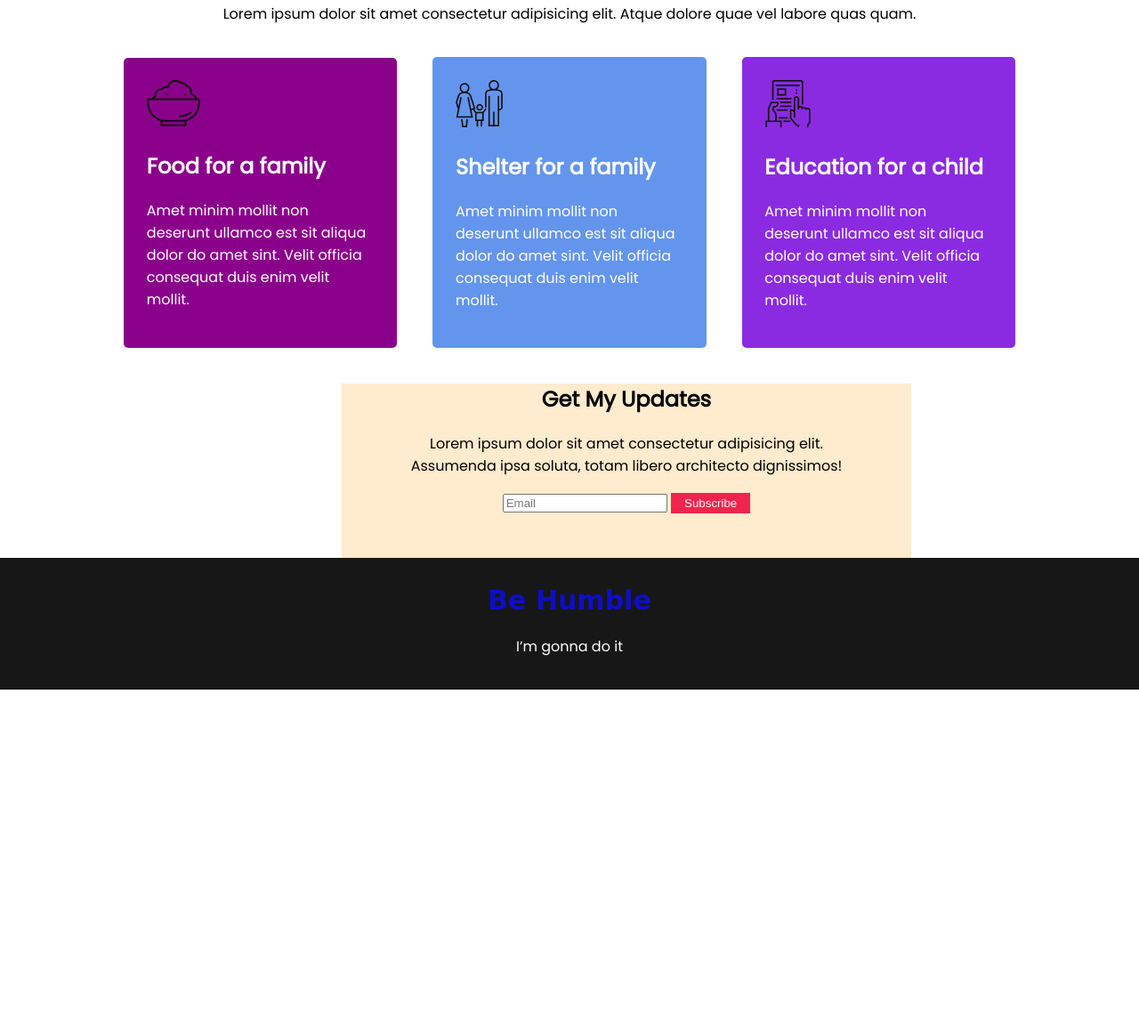
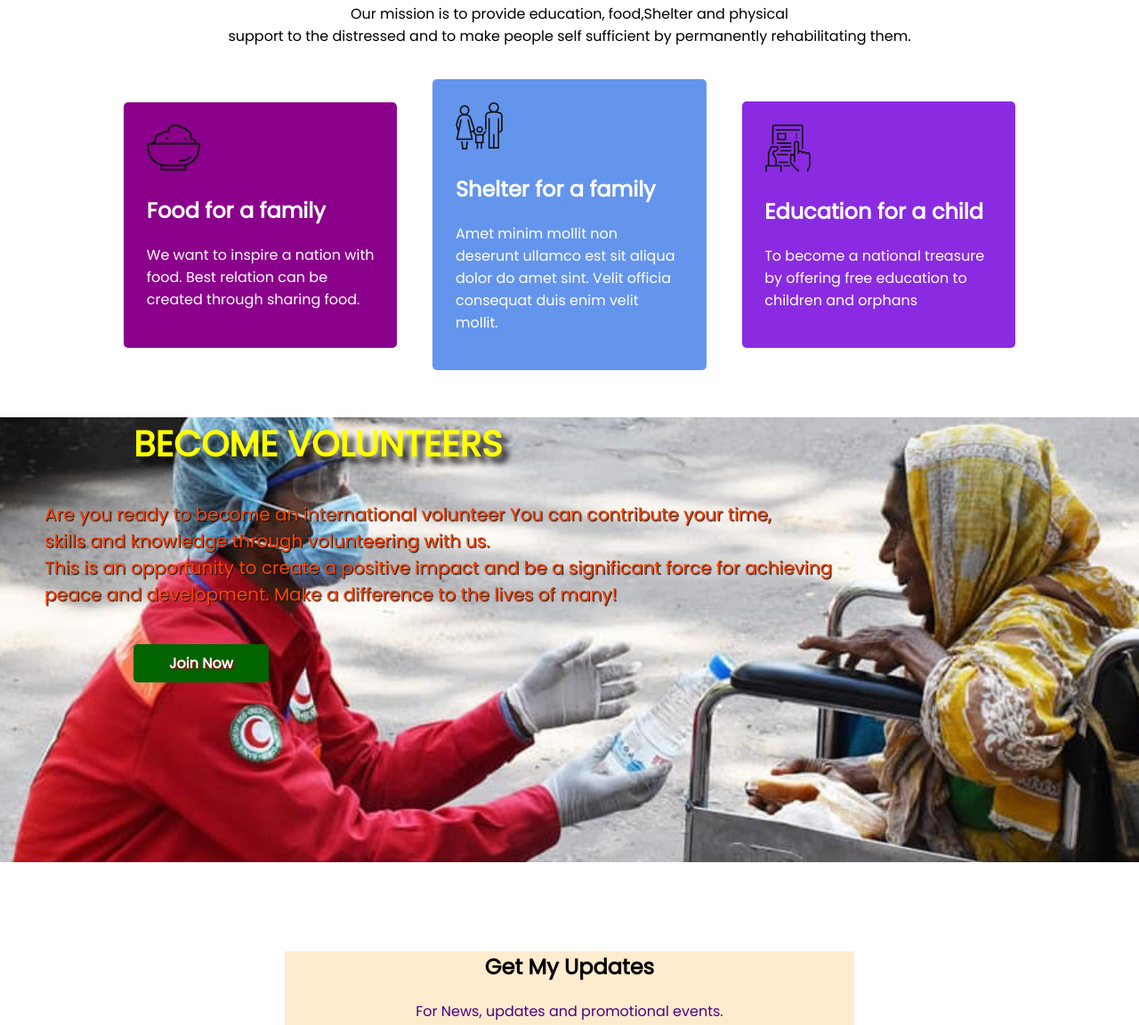
Before and after one commit to tonmay-26/donate-project, a plain HTML site: page index.html in a window 1280 px wide. Shown: the part 1241-2393 px from the top of the page at 89% size. Before the commit the page ends 2016 px from the top, so only its background shows below. Drawn offline with Linux system fonts and the light colour scheme; a web font is replaced by a local one.

Commit message:
test file

```diff
--- a/index.html
+++ b/index.html
@@ -18,7 +18,7 @@
 
             <h1 class="help-title">Let’s Help Those Who Are
                 More In Need</h1>
-                <p id="discribe">Lorem ipsum dolor sit amet consectetur adipisicing elit. Eligendi tempora asperiores magnam maiores amet praesentium,<br> maxime consectetur dignissimos molestiae dolores sunt corrupti laborum modi dolorum exercitationem pariatur ex. Dolorum, magnam!</p>
+                <p id="discribe">Our vision is to spread humanity, kindness and bring social justice.<br> We believe that good brings only more good and<br> everyone deserves to live in a peaceful environment.</p>
                 <a class="help" href="">Donet Now</a>
 
     </section>
@@ -59,17 +59,14 @@
     </div>
     <section class="story">
       <h1 id="font">Our Donate Plan</h1>
-        <p id="">Lorem ipsum dolor sit amet consectetur adipisicing elit. Atque dolore quae vel labore quas quam.</p>
+        <p id="">Our mission is to provide education, food,Shelter and physical<br> support to the distressed and to make people self sufficient by permanently rehabilitating them.</p>
      </section>
         <section>
         <div class="flexible-container">
             <div class="help-food">
                 <img src="./food.png" alt="">
                 <h2>Food for a family</h2>
-                <p>Amet minim mollit non deserunt
-                    ullamco est sit aliqua dolor do amet
-                    sint. Velit officia consequat duis enim
-                    velit mollit.</p>
+                <p>We want to inspire a nation with food. Best relation can be created through sharing food.</p>
                 </div>
                 <div class="help-family">
                     <img src="./shelter.png" alt="">
@@ -82,17 +79,22 @@
                 <div class="help-education">
                     <img src="./Frame-1.png" alt="">
                     <h2>Education for a child</h2>
-                    <p>Amet minim mollit non deserunt
-                        ullamco est sit aliqua dolor do amet
-                        sint. Velit officia consequat duis enim
-                        velit mollit.</p>
+                    <p>To become a national treasure by offering free education to children and orphans</p>
                 </div>
                 </div>
+    </section>
+    <section class="volunteer">
+        <div>
+            <h1 id="edit-volunteer">BECOME VOLUNTEERS</h1>
+            <p id="edit-volunteer-2">Are you ready to become an international volunteer You can contribute your time, <br>skills and knowledge through volunteering with us.<br> This is an opportunity to create a positive impact and be a significant force for achieving <br> peace and development. Make a difference to the lives of many!</p>
+            <a class="joining" href="">Join Now</a>
+        </div>
+
     </section>
     <section class="update-box">
     <div >
         <h1>Get My Updates</h1>
-        <p>Lorem ipsum dolor sit amet consectetur adipisicing elit.<br> Assumenda ipsa soluta, totam libero architecto dignissimos!</p>
+        <p id="events">For News, updates and promotional events.</p>
         <input id="mail" type="email" placeholder="Email">
         <button id="sub">Subscribe</button>
     </div>
--- a/style.css
+++ b/style.css
@@ -21,6 +21,7 @@ body{
 }
 #discribe{
     color: aliceblue;
+    text-shadow: 2px 2px 2px black;
 }
 
 .section_1{
@@ -133,7 +134,9 @@ body{
     text-align: center;
     background-color: blanchedalmond;
     width: 50%;
-    margin-left: 30%;
+    margin-left: 25%;
+    margin-top: 100px;
+
 
 }
 .help-education{
@@ -188,8 +191,51 @@ body{
 #sub{
     border: none;
     margin-bottom: 50px;
-    padding: 4px 15px;
+    padding: 3px 15px;
     color: white;
 
     background-color: rgb(241, 36, 77);
+    margin-left: -5px;
 }
+.volunteer{
+
+    background-image: url(./Who-we-are.jpg);
+    background-repeat: no-repeat;
+    background-size: cover;
+    background-position: center;
+    height: 500px;
+    width: 100%;
+    background-size: cover;
+    background-position: center;
+
+
+
+}
+#events{
+    color: indigo;
+}
+#edit-volunteer{
+    font-size: 40px;
+    color: yellow;
+    text-shadow: 7px 7px 7px rgba(5, 5, 5, 0.979);
+    margin-left: 150px;
+
+}
+.joining{
+    text-decoration: none;
+    background: darkgreen;
+    color: white;
+    font-weight: 700;
+    padding: 10px 40px;
+    border-radius: 5px;
+    text-shadow: 2px 2px 2px rgb(141, 21, 21);
+    margin-left: 150px;
+
+}
+#edit-volunteer-2{
+    font-size: 20px;
+    text-shadow: 1px 1px 1px rgb(15, 15, 15);
+    margin-bottom: 50px;
+    color: orangered;
+    margin-left: 50px;
+}
```
Also changed, not shown: Who-we-are.jpg (added), csm_RCY_evacuating_people_and_their_moveable_assets_Photo_credit_-_BDRCS_a087ec6391.jpeg (added).
